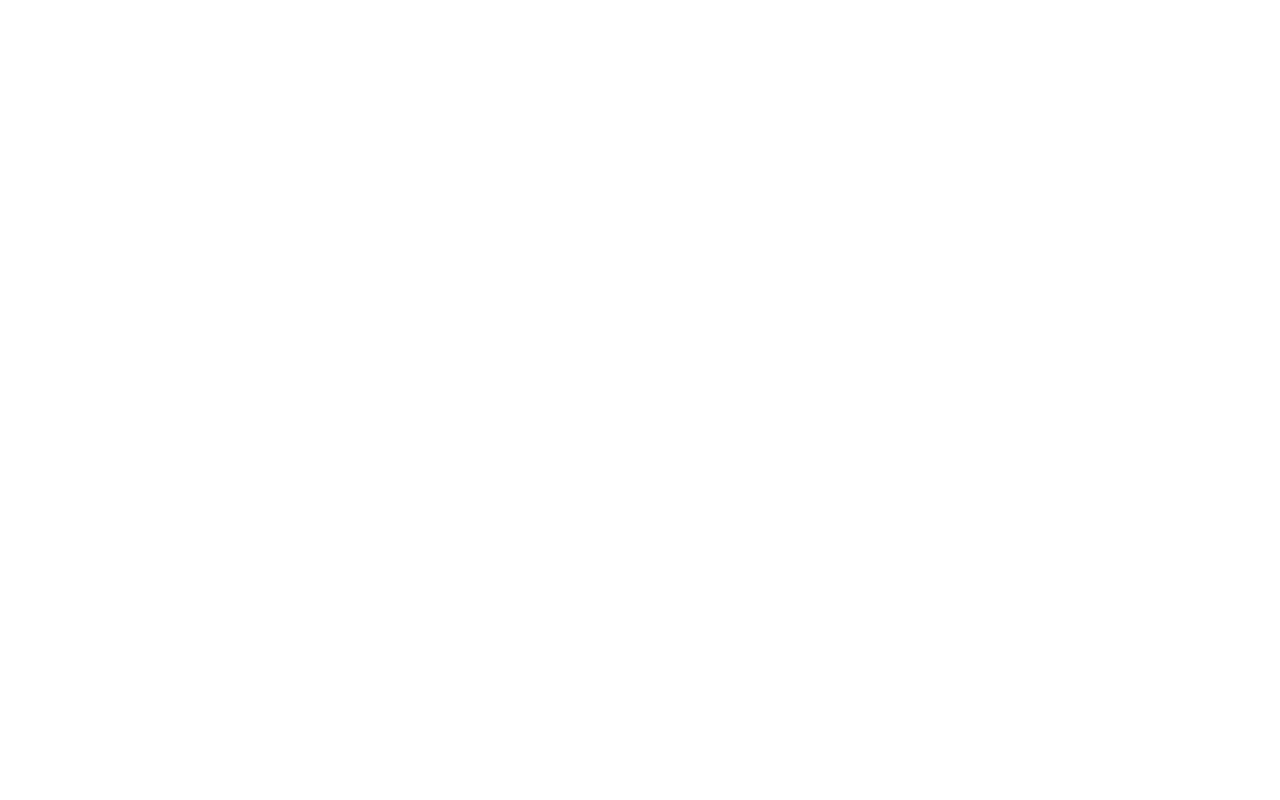
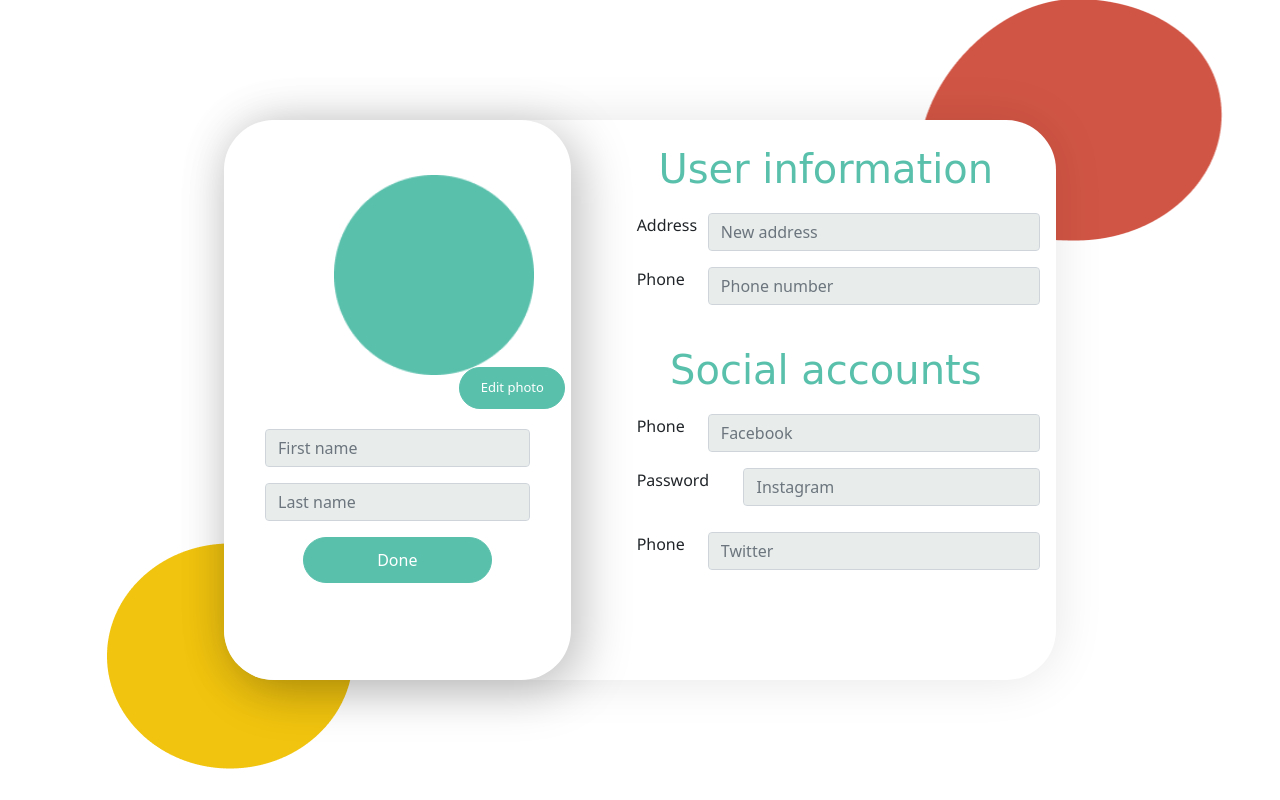
Before and after one commit to Youssef-Abo-El-Ela/Hospital-Information-System, a plain HTML site: page frontend/edit.html in a window 1280 px wide. Drawn offline with nearby package versions, Linux system fonts and the light colour scheme.

Commit message:
front-end

```diff
--- a/frontend/edit.html
+++ b/frontend/edit.html
@@ -0,0 +1,144 @@
+<!DOCTYPE html>
+
+<html lang="english">
+
+<head>
+    <title>Register</title>
+    <meta name="viewport" content="width=device-width, initial-scale=1.0" />
+    <meta charset="utf-8" />
+    <link rel="stylesheet" href="style.css" type="text/css">
+    <link href="https://cdn.jsdelivr.net/npm/bootstrap@5.1.3/dist/css/bootstrap.min.css" rel="stylesheet">
+    <meta property="twitter:card" content="summary_large_image" />
+
+</head>
+
+<body>
+    <div class="cornerY-image">
+        <img src="Ellipse 5.png">
+    </div>
+
+    <div class="cornerP-image">
+        <img src="Ellipse 6.png">
+    </div>
+
+    <div class="rectangle5-container">
+        <script src="https://cdn.jsdelivr.net/npm/bootstrap@5.1.3/dist/js/bootstrap.bundle.min.js"></script>
+        <div class="container">
+            <div class="row">
+                <div class="col-5 d-flex justify-content-center align-items-center"
+                    style="background-color: rgb(255, 255, 255); height:560px; border-radius: 50px; box-shadow: 10px 10px 50px rgba(0, 0, 0, 0.258);">
+                    <div class="image"
+                        style="margin-top: 5px; margin-left: 5px; margin-right: 10px; left: 4.5px; top:150px">
+                        <img src="Ellipse 9.png" style="width: 200px; height: 200px;">
+
+                    </div>
+
+                    <div class="text-center" style="margin-top: 150px;"> <!-- Adjusted margin-top -->
+                        <form action="Profile.html">
+                            <a href="login.html">
+                                <button class="btnedit-custom"
+                                    style="width: 2.8cm; margin-right: -230px; font-size: small;margin-bottom: 20px; ">Edit
+                                    photo</button> <!-- Adjusted margin-right -->
+                            </a>
+                            <div class="mb-3" style="width: 7cm;">
+                                <input type="text" class="form-control" placeholder="First name"
+                                    style="background-color: #d7e0de90;">
+                            </div>
+                            <div class="mb-3">
+                                <input type="text" class="form-control" placeholder="Last name"
+                                    style="background-color: #d7e0de90;">
+                            </div>
+                            <button type="submit" class="btnedit-custom">Done</button>
+                        </form>
+                    </div>
+
+                </div>
+
+                <div class="col-7 d-flex justify-content-center">
+                    <div class="text-center">
+                        <h1
+                            style="font-family:cursive; margin-bottom: 20px; color: #59C0AC; padding-top: 25px; top:-50px; margin-left: 25px; ">
+                            User information</h1>
+
+                        <div class="row">
+                            <div class="col-2">
+                                <p
+                                    style="margin-left: 25px; font-family:'Segoe UI', Tahoma, Geneva, Verdana, sans-serif;">
+                                    Address</p>
+                            </div>
+                            <div class="col-10">
+                                <div class=" mb-3">
+                                    <input type="email" class="form-control" id="exampleInputEmail1"
+                                        aria-describedby="emailHelp" placeholder="New address"
+                                        style="background-color: #d7e0de90; margin-left: 25px;">
+
+                                </div>
+                            </div>
+                        </div>
+
+                        <div class="row">
+                            <div class="col-2">
+                                <p style="margin-left: 25px; font-family:'Segoe UI', Tahoma, Geneva, Verdana, sans-serif;"">Phone</p>
+                            </div>
+                            <div class=" col-10">
+                                <div class=" mb-3">
+                                    <input type="tel" class="form-control" id="Phone" placeholder="Phone number"
+                                        pattern="[0-9]*""
+                                    style=" background-color: #d7e0de90; margin-left: 25px;"">
+
+                                </div>
+                            </div>
+                        </div>
+                        <h1
+                            style="font-family:cursive; margin-bottom: 20px; color: #59C0AC; padding-top: 25px; top:-50px; margin-left: 25px; ">
+                            Social accounts</h1>
+
+
+                            <div class="row">
+                                <div class="col-2">
+                                    <p style="margin-left: 25px; font-family:'Segoe UI', Tahoma, Geneva, Verdana, sans-serif;"">Phone</p>
+                                </div>
+                                <div class=" col-10">
+                                    <div class=" mb-3">
+                                        <input type="text" class="form-control" id="Phone" placeholder="Facebook"
+                                            style=" background-color: #d7e0de90; margin-left: 25px;"">
+
+                                    </div>
+                                </div>
+                            </div>
+                            <div class="row">
+                                <div class="col-3">
+                                    <p style="margin-left: 25px; font-family:'Segoe UI', Tahoma, Geneva, Verdana, sans-serif;"">Password</p> &nbsp;
+                                </div>
+                                <div class=" col-9">
+                                    <div class=" mb-3">
+                                        <input type="text" class="form-control" aria-describedby="emailHelp"
+                                            placeholder="Instagram"
+                                            style="background-color: #d7e0de90; margin-left: 25px;">
+
+                                    </div>
+                                </div>
+                            </div>
+                            <div class="row">
+                                <div class="col-2">
+                                    <p style="margin-left: 25px; font-family:'Segoe UI', Tahoma, Geneva, Verdana, sans-serif;"">Phone</p>
+                                </div>
+                                <div class=" col-10">
+                                    <div class=" mb-3">
+                                        <input type="text" class="form-control" id="Phone" placeholder="Twitter"
+                                            style=" background-color: #d7e0de90; margin-left: 25px;"">
+
+                                    </div>
+                                </div>
+                            </div>
+
+                    </div>
+
+
+                </div>
+
+</body>
+
+
+
+</html>
--- a/frontend/style.css
+++ b/frontend/style.css
@@ -166,6 +166,8 @@ body {
   }
 
 
+
+
   .col {
     background-color: aqua; /* Set the background color of the column */
     width: 50%; /* Set the width of the column to 50% */
@@ -206,6 +208,24 @@ body {
     background-color: #59C0AC;
     color:white; /* Change text color on hover */
   }
+  .btnedit-custom {
+    background-color: #59C0AC;
+    display: inline-block;
+    padding: 0.5rem 1rem;
+    border: 1px solid #59C0AC;
+    color: #ffffff;
+    border-radius: 50px;
+    padding: 10px 20px;
+    width: 5cm;
+
+
+  }
+
+  .btnedit-custom:hover {
+    background-color: #ffffff;
+    color:#59C0AC; /* Change text color on hover */
+  }
+
   .cornerY-image {
     position: absolute;
     top: 82%;
```
Also changed, not shown: frontend/profile.html (+3 -3 lines).
